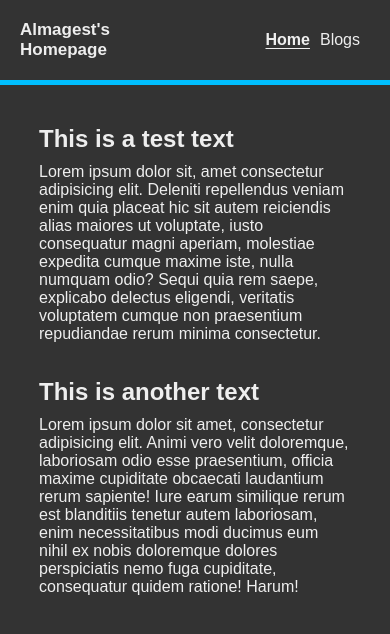
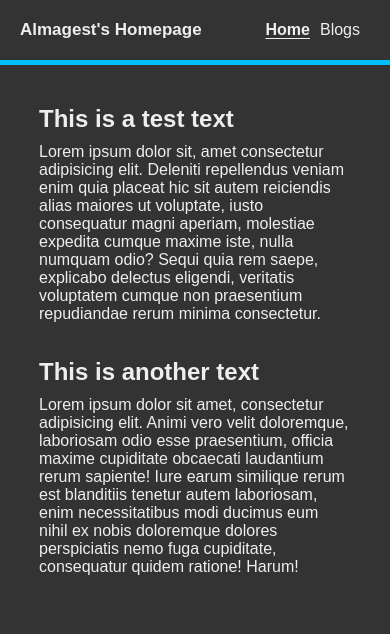
Before and after one commit to e0328eric/almagest-home, a plain HTML site: page index.html in a window 390 px wide. Drawn offline with Linux system fonts and the light colour scheme.

Commit message:
my-own-website

```diff
--- a/style.css
+++ b/style.css
@@ -51,7 +51,11 @@ main>section h2 {
 }
 
 @media(max-width: 600px) {
-    .main-nav h2 {
+    .main-nav {
+        grid-template-columns: 1.5fr 1fr;
+    }
+
+    .main-nav h2{
         font-size: 17px;
     }
 }
```
